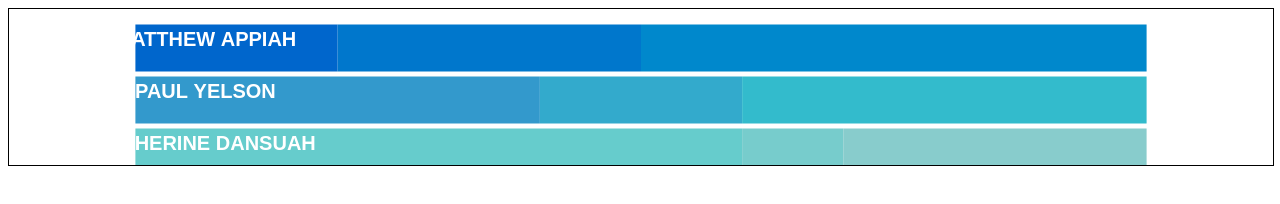
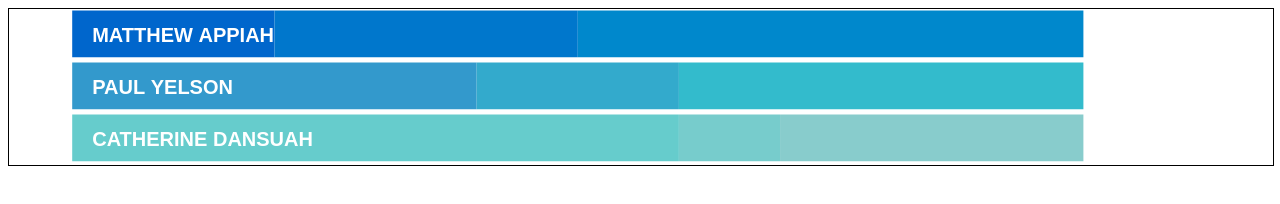
Before and after one commit to adinortey360/chartmaster, a plain HTML site: page stacked.html in a window 1280 px wide. Drawn offline with Linux system fonts and the light colour scheme.

Commit message:
calculate for left align labels

```diff
--- a/stacked.html
+++ b/stacked.html
@@ -29,8 +29,8 @@ canvas.height = canvas.parentNode.offsetHeight;
 // Calculate the width and height of the chart area
 const chartWidth = canvas.width * 0.8;
 const chartHeight = canvas.height * 0.8;
-const chartX = canvas.width * 0.1;
-const chartY = canvas.height * 0.1;
+const chartX = canvas.width * 0.05;
+const chartY = canvas.height * 0.01;
 
 // Calculate the height of each bar and the total height of the chart
 const barHeight = chartHeight / (chartData[0].values.length + 1);
@@ -39,9 +39,10 @@ const totalBarHeight = barHeight * chartData.length;
 // Define the gap between the groups
 const groupGap = barHeight / 1.5;
 
-// Draw the bars
+// Draw the bars and labels
 ctx.font = '12px Arial';
 ctx.textAlign = 'center';
+let labelY = chartY + barHeight / 2;
 for (let i = 0; i < chartData.length; i++) {
   const data = chartData[i];
   let y = chartY + ((i + 0.5) * barHeight) + (i * groupGap);
@@ -69,11 +70,14 @@ for (let i = 0; i < chartData.length; i++) {
     x += barWidth;
   }
   ctx.fillStyle = '#fff';
-//   font size
-    ctx.font = '20px Arial';
-    // font weight
-    ctx.font = 'bold 20px Arial';
-  ctx.fillText((data.label).toUpperCase(), chartX + 70, y + 6);
+  // Set font size and weight
+  ctx.font = 'bold 20px Arial';
+  //get width of text
+let textWidth = ctx.measureText(data.label.toUpperCase()).width;
+  // Set label position
+  ctx.fillText(data.label.toUpperCase(), chartX + (textWidth / 2) + 20, labelY+ barHeight / 2);
+  // Increment label position
+  labelY += barHeight + groupGap;
 }
 
 	</script>
```
